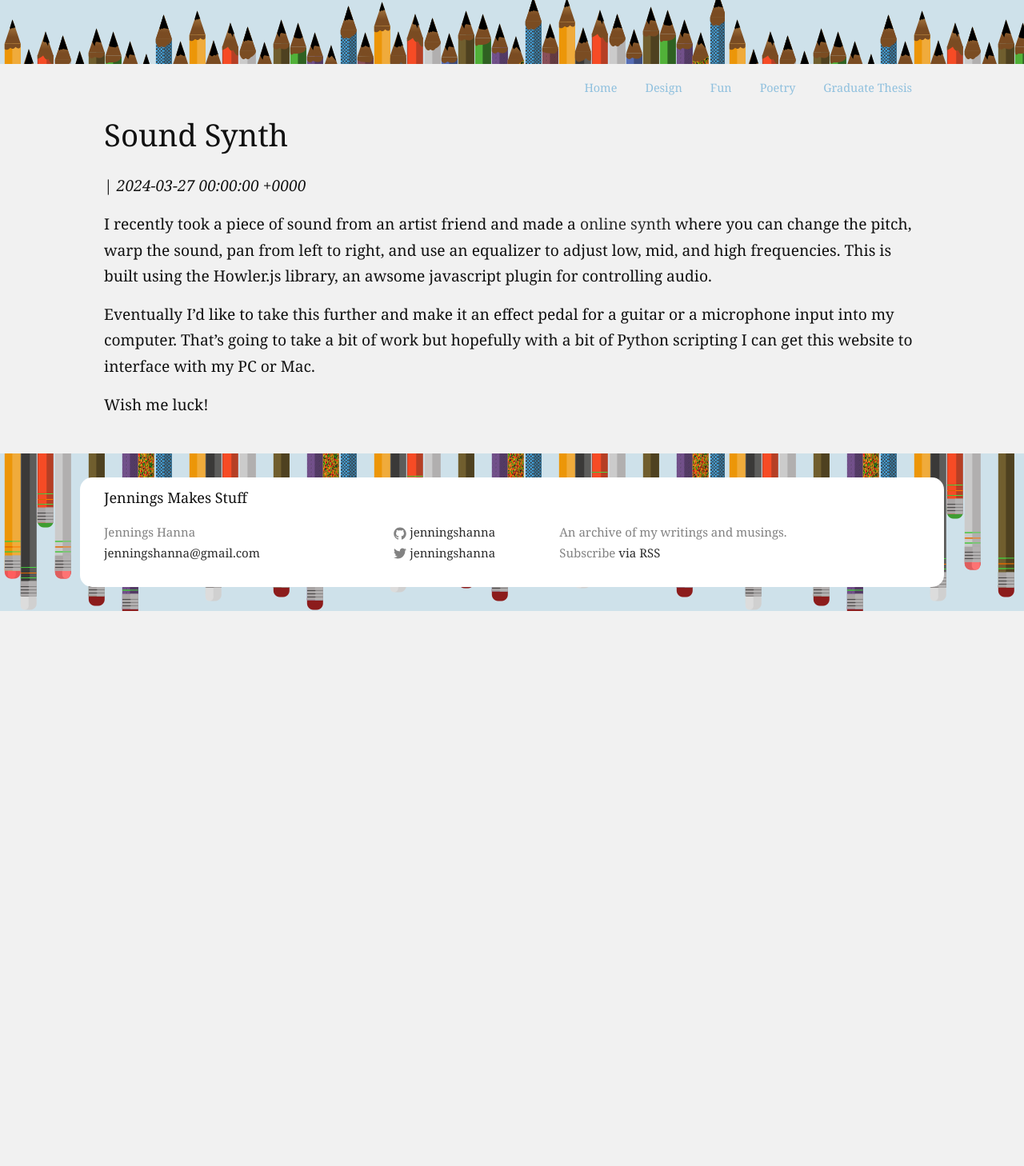
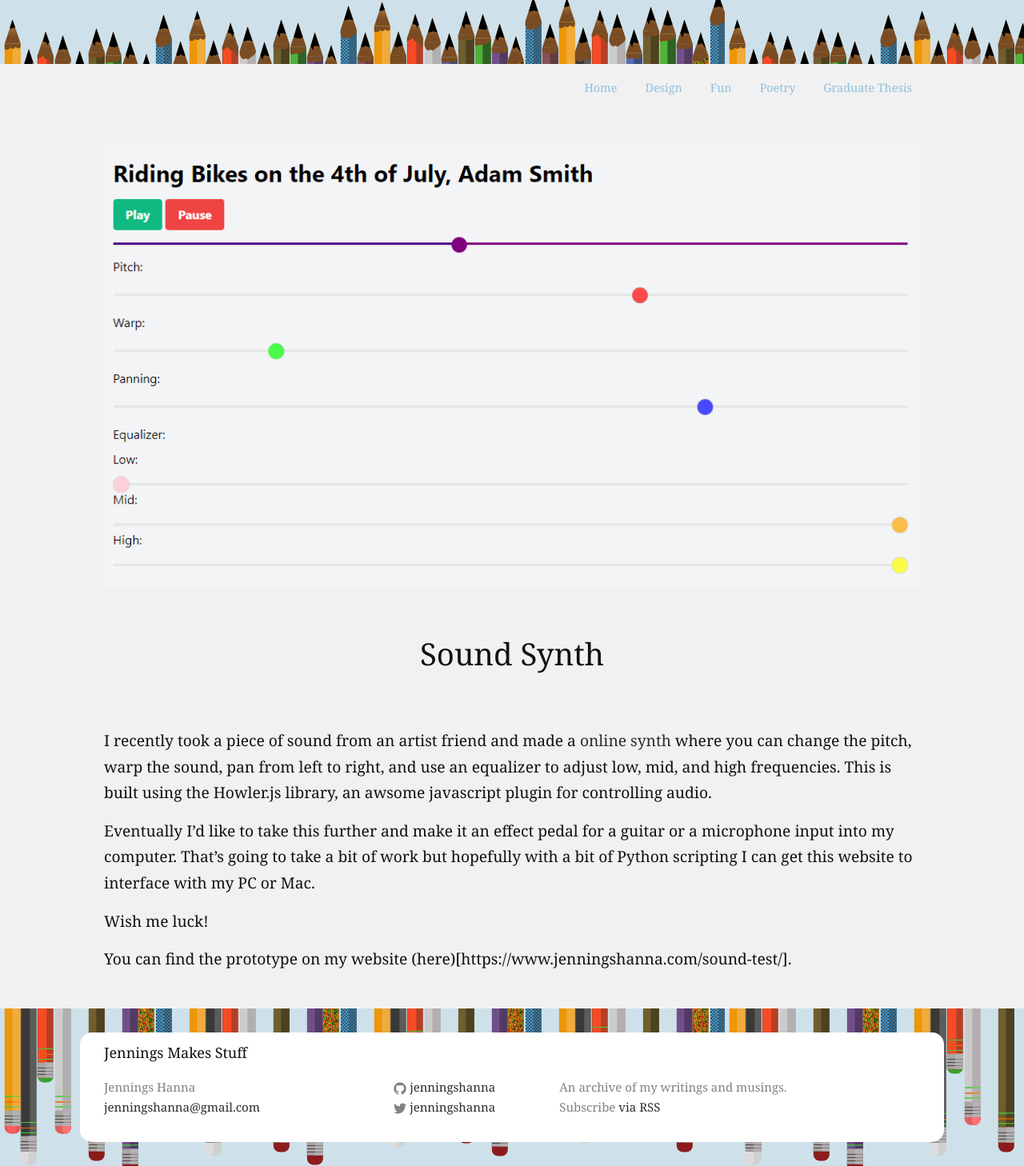
Before and after one commit to jenningshanna/shiplog, a Jekyll site: the page built from _posts/2024-03-27-ai-games.markdown, in a window 1280 px wide. Shown: the whole page at 80% size. Built offline with Jekyll 4.4.1, drawn with Linux system fonts in a browser that asks for light colours; comment, search, counter and statistics services are not loaded; before the commit the page ends 900 px from its top, so only the background shows below that.

Commit message:
updates to multiple articles

```diff
--- a/_posts/2024-03-27-ai-games.markdown
+++ b/_posts/2024-03-27-ai-games.markdown
@@ -7,8 +7,11 @@ lead: ""
 image: /images/sound-synth.png
 ---
 
+<div style="margin: 0 auto; text-align:center;padding:45px 0;">
+<div style="padding-bottom: 50px;"><a target="_blank" href="https://www.jenningshanna.com/sound-test/"><img src="{{ page.image }}" alt="Sound Synth Prototype screenshot" /></a></div>
 <h1>{{ page.title }}</h1>
-<em>{{ page.lead }} | {{ page.date }}</em>
+<em>{{ page.lead }}</em>
+</div>
 
 I recently took a piece of sound from an artist friend and made a [online synth](https://www.jenningshanna.com/sound-test/)
  where you can change the pitch, warp the sound, pan from left to right, and use an equalizer to adjust low, mid, and high frequencies. This is built using the Howler.js library, an awsome javascript plugin for controlling audio.
@@ -16,3 +19,5 @@ I recently took a piece of sound from an artist friend and made a [online synth]
 Eventually I'd like to take this further and make it an effect pedal for a guitar or a microphone input into my computer. That's going to take a bit of work but hopefully with a bit of Python scripting I can get this website to interface with my PC or Mac.
 
 Wish me luck!
+
+You can find the prototype on my website (here)[https://www.jenningshanna.com/sound-test/].
```
Also changed, not shown: _posts/2024-04-02-the-world-is-a-mess.markdown (+4 -4 lines), _posts/remove2024-03-27-daily-acts.markdown (added, +32 -0 lines).
